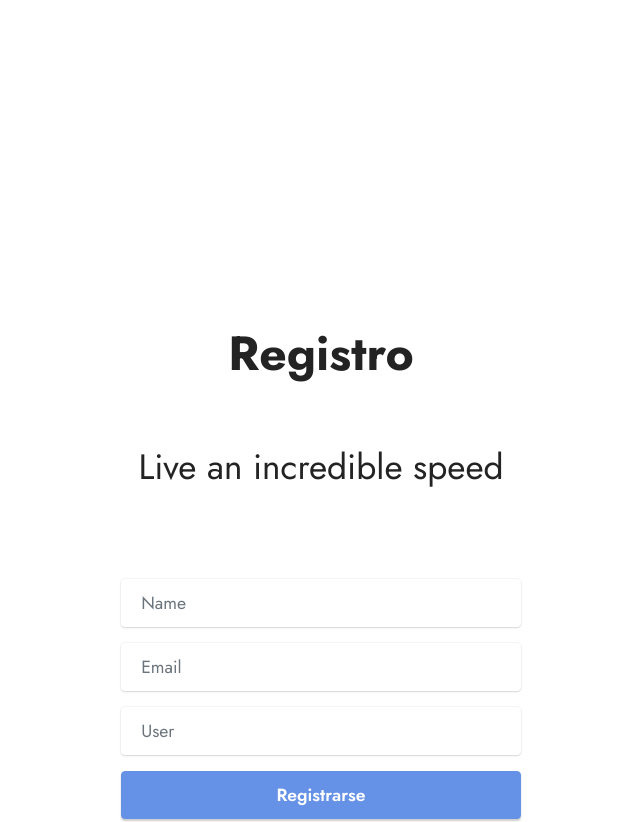
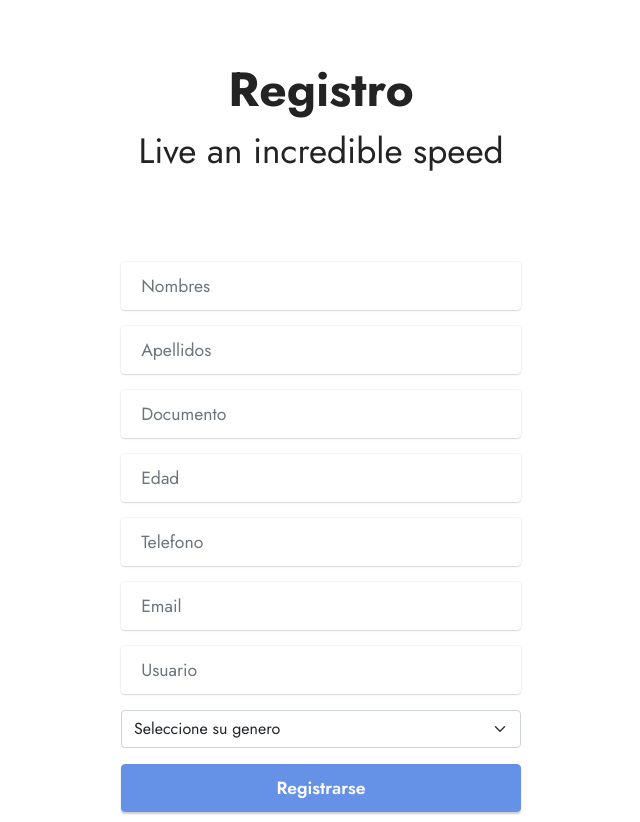
Before and after one commit to StivenAtis/YourIdealCar.web, a plain HTML site: page index.html in a window 1280 px wide. Shown: the part 4200-5022 px from the top of the page, without its empty margins (319-959 px from the left). Drawn offline with Linux system fonts and the light colour scheme; no server answers.

Commit message:
Actualización de Mockups

```diff
--- a/index.html
+++ b/index.html
@@ -247,7 +247,7 @@
     <div class="container-fluid">
         <div class="mbr-section-head">
             <h3 class="mbr-section-title mbr-fonts-style align-center mb-0 display-2">
-                <strong><br></strong><br><strong><br></strong><br><br><strong>Registro</strong><br><strong><br></strong></h3>
+                <strong>Registro</strong><br><strong></h3>
             <h4 class="mbr-section-subtitle mbr-fonts-style align-center mb-0 mt-2 display-5">Live an incredible speed<br><br></h4>
         </div>
         <div class="row justify-content-center mt-4">
@@ -260,13 +260,35 @@
                     </div>
                     <div class="dragArea row">
                         <div class="col-lg-12 col-md-12 col-sm-12 form-group mb-3" data-for="name">
-                            <input type="text" name="name" placeholder="Name" data-form-field="name" class="form-control" value="" id="name-form6-1c">
+                            <input type="text" name="name" placeholder="Nombres" data-form-field="name" class="form-control" value="" id="name-form6-1c">
+                        </div>
+                        <div class="col-lg-12 col-md-12 col-sm-12 form-group mb-3" data-for="lastname">
+                            <input type="text" name="lastname" placeholder="Apellidos" data-form-field="lastname" class="form-control" value="" id="lastname-form6-1c">
+                        </div>
+                        <div class="col-lg-12 col-md-12 col-sm-12 form-group mb-3" data-for="document">
+                            <input type="text" name="document" placeholder="Documento" data-form-field="document" class="form-control" value="" id="document-form6-1c">
+                        </div>
+                        <div class="col-lg-12 col-md-12 col-sm-12 form-group mb-3" data-for="age">
+                            <input type="text" name="age" placeholder="Edad" data-form-field="age" class="form-control" value="" id="age-form6-1c">
+                        </div>
+                        <div class="col-lg-12 col-md-12 col-sm-12 form-group mb-3" data-for="phone">
+                            <input type="text" name="phone" placeholder="Telefono" data-form-field="phone" class="form-control" value="" id="phone-form6-1c">
                         </div>
                         <div class="col-lg-12 col-md-12 col-sm-12 form-group mb-3" data-for="email">
                             <input type="email" name="email" placeholder="Email" data-form-field="email" class="form-control" value="" id="email-form6-1c">
                         </div>
                         <div data-for="user" class="col-lg-12 col-md-12 col-sm-12 form-group mb-3">
-                            <input type="text" name="user" placeholder="User" data-form-field="user" class="form-control" value="" id="user-form6-1c">
+                            <input type="text" name="user" placeholder="Usuario" data-form-field="user" class="form-control" value="" id="user-form6-1c">
+                        </div>
+                        <div class="col-lg-12 col-md-12 col-sm-12 form-group mb-3">
+                            <select class="form-select" id="ddlgenero" required>
+                                <option selected disabled value="">Seleccione su genero</option>
+                                <option value="Masculino">Masculino</option>
+                                <option value="Femenino">Femenino</option>
+                            </select>
+                            <div class="invalid-feedback">
+                                Por favor ingrese el género con el cual se identifica.
+                            </div>
                         </div>
                         <div class="col-auto mbr-section-btn align-center"><button type="submit" class="btn btn-primary display-4">Registrarse</button></div>
                     </div>
```
